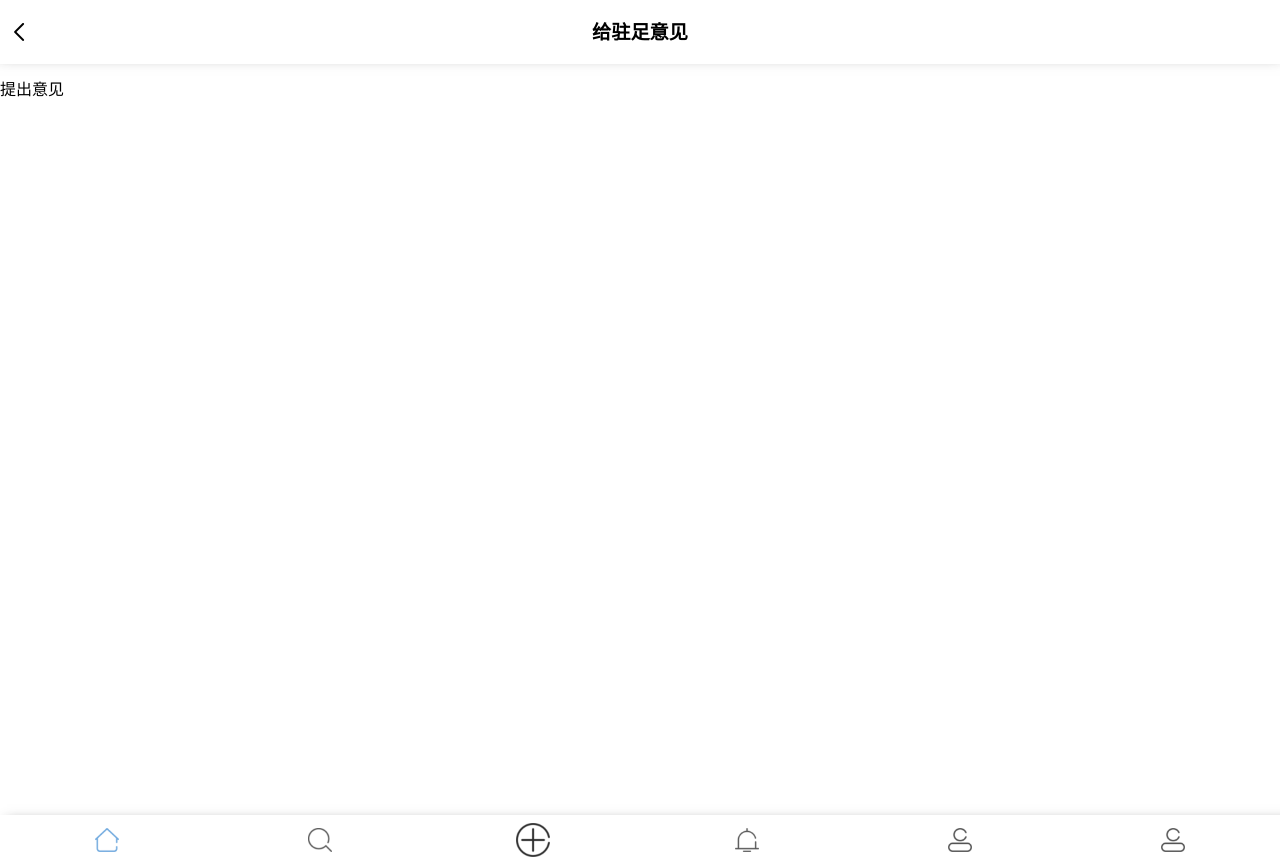
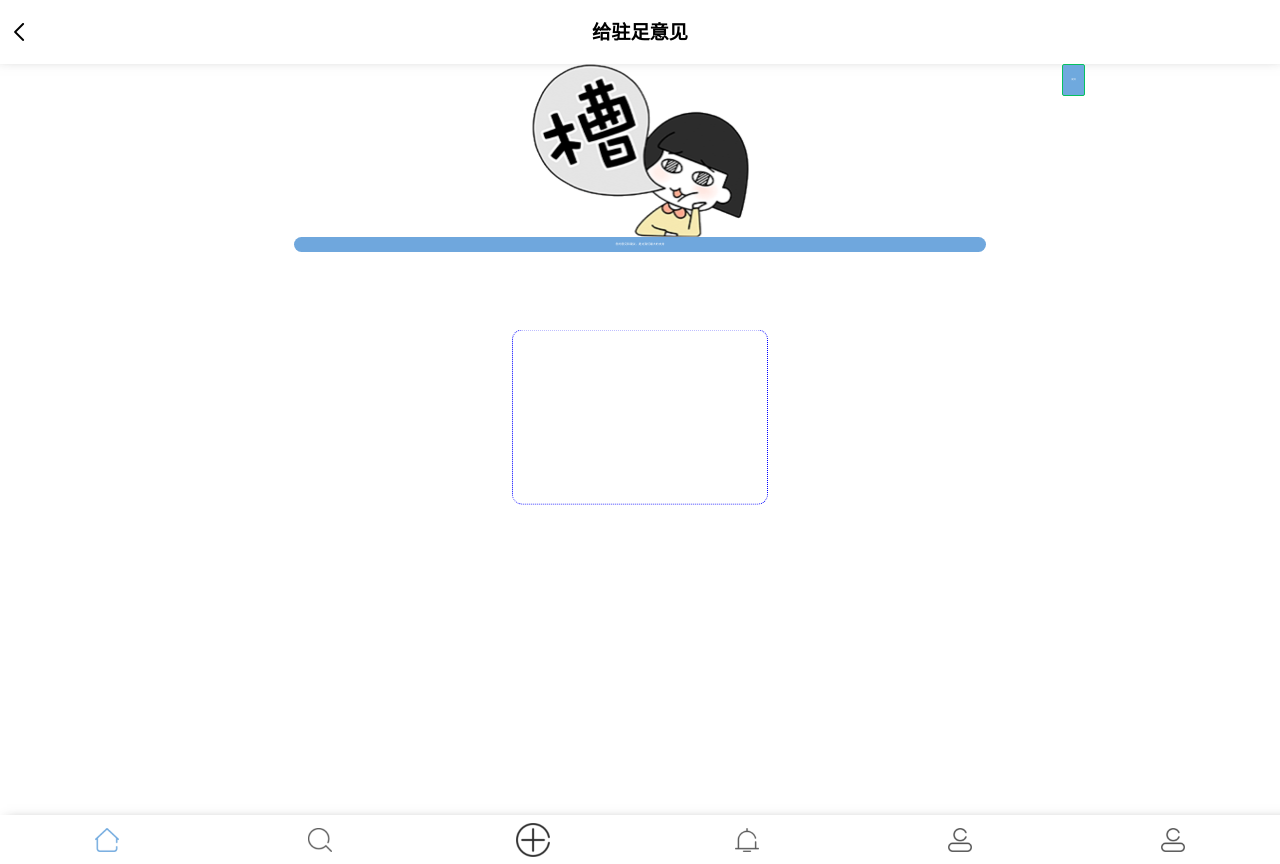
Before and after one commit to IsCatBoy/zhuzuS, a Vue app: page /advice in a window 1280 px wide. Built offline with nearby package versions, Linux system fonts and the light colour scheme.

Commit message:
updata_set

```diff
--- a/src/router/index.js
+++ b/src/router/index.js
@@ -152,14 +152,6 @@ const routes = [
         }
     },
     {
-        path: "/cleancooki",
-        name: "CleanCooki",
-        component: () => import("../views/Set/CleanCooki.vue"),
-        meta: {
-            title: "清理缓存"
-        }
-    },
-    {
         path: "/advice",
         name: "Advice",
         component: () => import("../views/Set/Advice.vue"),
--- a/src/views/Set/Advice.vue
+++ b/src/views/Set/Advice.vue
@@ -1,6 +1,9 @@
 <template>
   <div class="page Advice">
-    <p>提出意见</p>
+    <van-button class="btn" type="primary" size="small" to="/">提交</van-button>
+    <img src="../../assets/loginPage/吐槽@2x.png" alt />
+    <div class="title">您的意见和建议，是对我们最大的支持</div>
+    <textarea name id="textarea"></textarea>
   </div>
 </template>
 
@@ -13,5 +16,39 @@ export default {
 <style lang="scss" scoped>
 .page {
   height: calc(100% - 49px);
+  position: relative;
+  .btn {
+    font-size: 0.14em;
+    position: absolute;
+    background-color: #6fa9de;
+    left: 83%;
+  }
+  img {
+    width: 2.17rem;
+    height: 1.73rem;
+    margin: 0 auto;
+  }
+  .title {
+    width: 54%;
+    margin: 0 auto;
+    background: rgba(111, 167, 221, 1);
+    border-radius: 10px;
+    font-size: 0.18em;
+    color: #fffefeff;
+    text-align: center;
+    line-height: 0.15rem;
+  }
+  #textarea {
+    width: 2.56rem;
+    height: 1.75rem;
+    resize: none;
+    border: 1px dotted blue;
+    border-radius: 10px;
+    z-index: 12px;
+    position: absolute;
+    left: 50%;
+    top: 47%;
+    transform: translate(-50%, -50%);
+  }
 }
 </style>
--- a/src/views/Set/Infomation.vue
+++ b/src/views/Set/Infomation.vue
@@ -21,7 +21,7 @@
         name="introduction"
         label="简介"
         placeholder="介绍一下自己吧"
-        :rules="[{ required: false, message: '请填写用户名' }]"
+        :rules="[{ required: false, message: '请介绍自己' }]"
       />
       <!-- 选择性别 -->
       <van-field
--- a/src/views/Set/Set.vue
+++ b/src/views/Set/Set.vue
@@ -3,24 +3,62 @@
     <Cell title="编辑资料" to="/infomation" is-link value></Cell>
     <Cell title="通知设置" to="/notice" is-link value></Cell>
     <Cell title="隐私" to="/privacy" is-link value></Cell>
-    <Cell title="通用设置" to="common" is-link value></Cell>
-    <Cell title="清理缓存" to="/cleancooki" is-link value></Cell>
+    <Cell title="通用设置" to="/common" is-link value></Cell>
+    <Cell title="清理缓存" value="clear" >
+      <div class="clean" @click="alertClean">点击确认清除缓存</div>
+    </Cell>
     <Cell title="给驻足意见" to="/advice" is-link value></Cell>
   </div>
 </template>
 
 <script>
+import { Toast } from "mint-ui";
 import { Cell } from "mint-ui";
 export default {
   components: {
     Cell
   },
-  name: "Set"
+  name: "Set",
+  data() {
+    return {
+      show: false,
+
+    };
+  },
+  methods: {
+    alertClean() {
+      Toast({
+        message: "缓存已清除",
+        position: "middle",
+        duration: 3000
+      });
+    }
+  }
 };
 </script>
 
 <style lang="scss" scoped>
 .page {
   height: calc(100% - 49px);
+  position: relative;
+}
+.wrapper {
+  display: flex;
+  align-items: center;
+  justify-content: center;
+  height: 100%;
+}
+
+.block {
+  width: 120px;
+  height: 120px;
+  background-color: #fff;
+}
+.clean {
+  font-size: 0.13rem;
+  color: gray;
+  position: absolute;
+  top: 33.5%;
+  left: 70%;
 }
 </style>
--- a/src/views/login_register/Login.vue
+++ b/src/views/login_register/Login.vue
@@ -81,7 +81,7 @@ export default {
             Toast({
               message: res.data.err,
               position: "middle",
-              duration: 5000
+              duration: 3000
             });
             console.log(res.data.err);
             vm.isShow = true;
@@ -114,7 +114,7 @@ export default {
         Toast({
           message: "请先输入账号或密码",
           position: "middle",
-          duration: 5000
+          duration: 3000
         });
       } else if (!/^1[34578]\d{9}$/.test(this.username)) {
         console.log("jin");
@@ -122,7 +122,7 @@ export default {
         Toast({
           message: "请正确输入11位手机号码",
           position: "middle",
-          duration: 5000
+          duration: 3000
         });
       } else if (
         !/(?=.*[A-Z])(?=.*[a-z])(?=.*\d)(?=.*[$@!%*#?&])[A-Za-z\d$@!%*#?&]{6,}$/.test(
@@ -133,7 +133,7 @@ export default {
           message:
             "密码（最少6位，包括至少一位大写字母，一位小写字母，一个数字，一个特殊字符）",
           position: "middle",
-          duration: 5000
+          duration: 3000
         });
       } else {
         this.tBackGround = !this.tBackGround;
```
Also changed, not shown: src/assets/loginPage/吐槽@2x.png (added).
